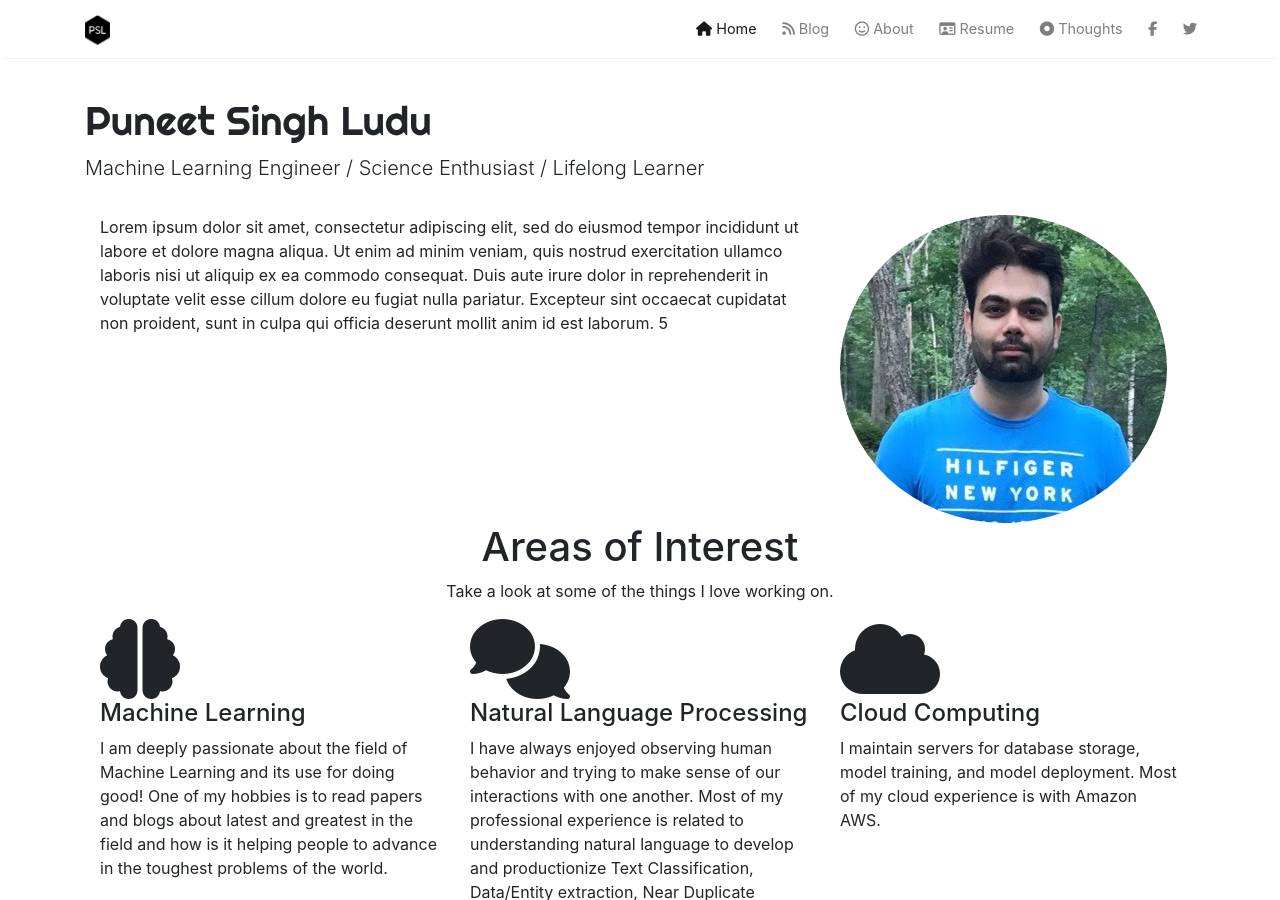
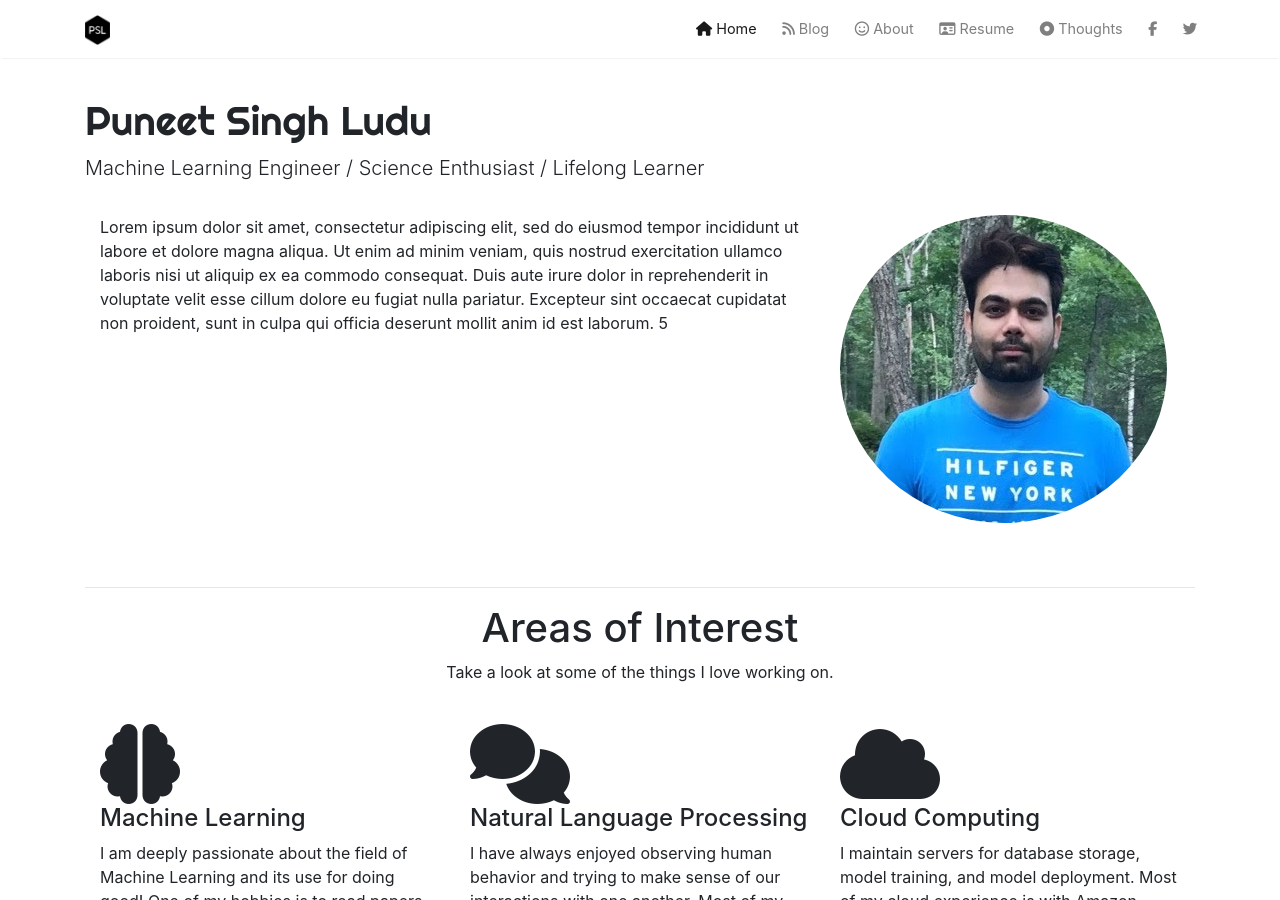
Before and after one commit to puneetsl/puneetsl.github.io, a Jekyll site: the page built from index.html, in a window 1280 px wide and 900 px high. Built offline with Jekyll 4.4.1, drawn with Linux system fonts in a browser that asks for light colours; nearby versions of some CDN libraries; the list of posts is cut into pages by our own code; comment, search, counter and statistics services are not loaded.

Commit message:
incremental update

```diff
--- a/index.html
+++ b/index.html
@@ -15,6 +15,9 @@ title: Home
         </div>
     </div>
 </div>
+<br>
+<br>
+<hr>
 <div class="container">
     <div class="row d-flex justify-content-center">
         <div class="menu-content  col-lg-7">
@@ -26,7 +29,7 @@ title: Home
             </div>
         </div>
     </div>
-
+    <br>
     <div class="row">
         <div class="col-lg-4 col-md-6">
             <div class="single-services">
```
